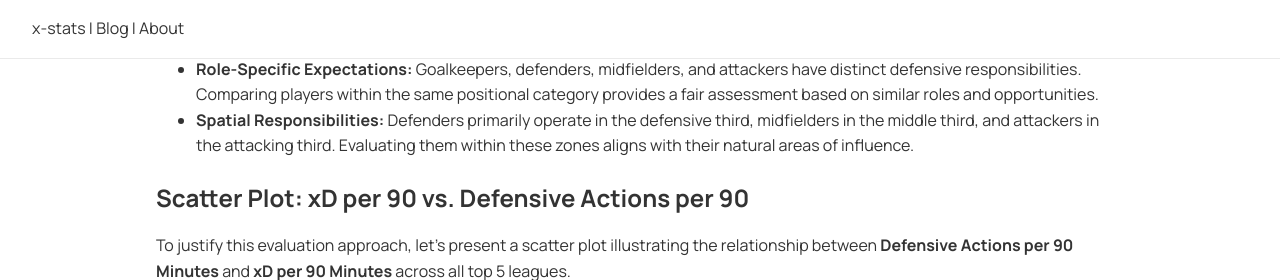
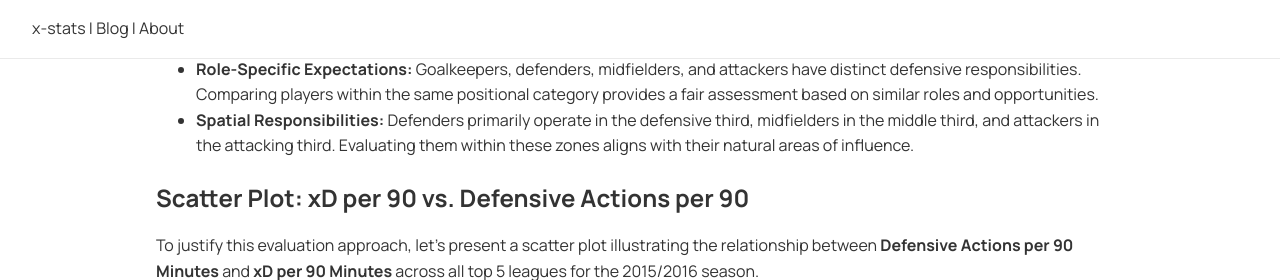
Before and after one commit to u3mukher/x-stats, a Jekyll site: the page built from _posts/2024-12-12-xD.md, in a window 1280 px wide and 900 px high, scrolled down 4042 px, cut to the strip 0-280 px from the top of the window. Built offline with Jekyll 4.4.1, drawn with Linux system fonts in a browser that asks for light colours; a style sheet for code colours, icons or effects is not loaded.

Commit message:
Update 2024-12-12-xD.md

```diff
--- a/_posts/2024-12-12-xD.md
+++ b/_posts/2024-12-12-xD.md
@@ -3,7 +3,7 @@ layout: post
 title: "Unlocking Defensive Mastery: Introducing the Expected Disruption (xD) Model in Football Analytics"
 date: 2024-12-12
 featured_image: /assets/images/cannavaro_r9_maldini.jpg
-excerpt: "<em>Discover how the Expected Disruption (xD) model revolutionizes football analytics by shining a light on the unsung heroes of the pitch—defenders. While attacking brilliance often dominates the narrative, xD introduces a cutting-edge framework to quantify the defensive actions that silently shape the game. By contextualizing tackles, interceptions, and pressures based on location and impact, xD captures the unseen artistry of disrupting danger and controlling chaos. Explore the unseen genius of defensive anticipation and its transformative potential in modern analytics.</em>"
+excerpt: "<em>Discover how the Expected Disruption (xD) model revolutionizes football analytics by shining a light on the unsung heroes of the pitch-defenders. While attacking brilliance often dominates the narrative, xD introduces a cutting-edge framework to quantify the defensive actions that silently shape the game. By contextualizing tackles, interceptions, and pressures based on location and impact, xD captures the unseen artistry of disrupting danger and controlling chaos. Explore the unseen genius of defensive anticipation and its transformative potential in modern analytics.</em>"
 subtitle: "Quantifying the unseen impact of defensive actions on the pitch"
 ---
 
@@ -148,7 +148,7 @@ The nature of the xD matrix and the varying responsibilities of players across d
 
 ## Scatter Plot: xD per 90 vs. Defensive Actions per 90
 
-To justify this evaluation approach, let's present a scatter plot illustrating the relationship between **Defensive Actions per 90 Minutes** and **xD per 90 Minutes** across all top 5 leagues.
+To justify this evaluation approach, let's present a scatter plot illustrating the relationship between **Defensive Actions per 90 Minutes** and **xD per 90 Minutes** across all top 5 leagues for the 2015/2016 season.
 
 ![Scatter Plot]({{ site.baseurl }}/assets/xD_barcharts/all_leagues_defensive_scatter_plot_no_goalkeepers.png){:.chart-image}
 
```
